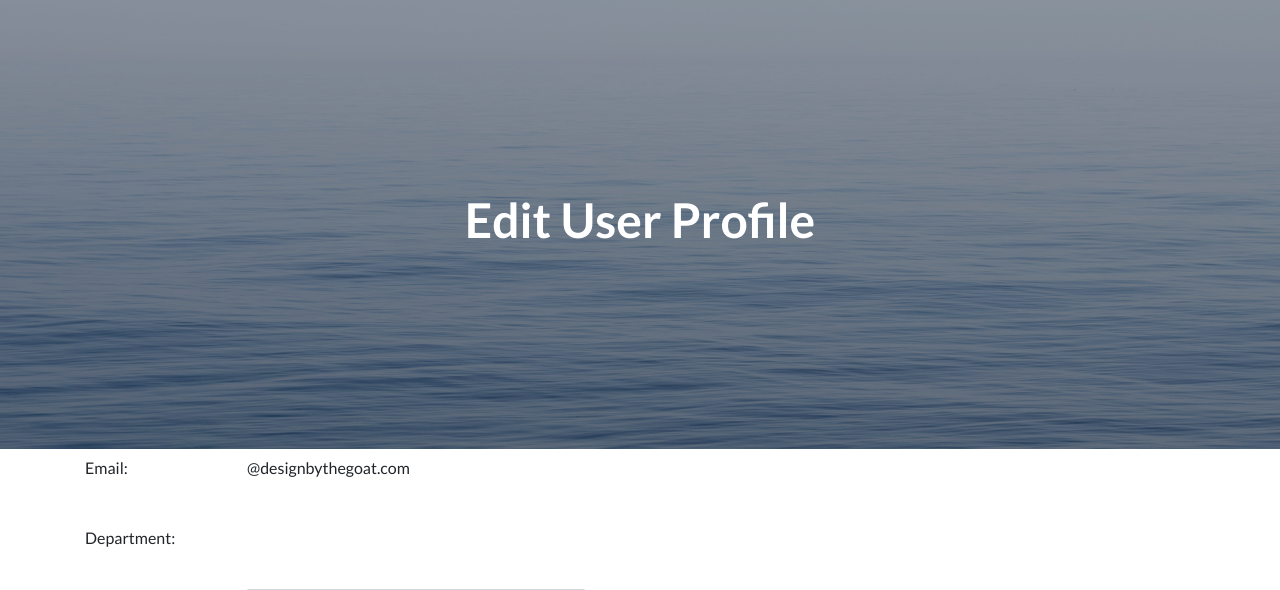
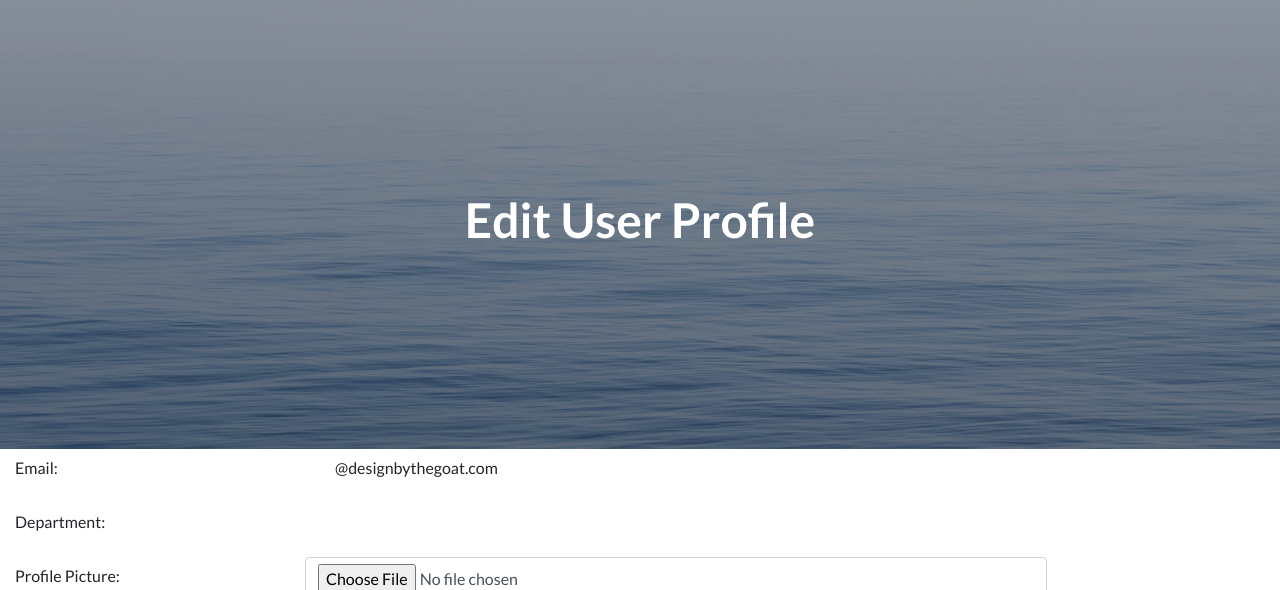
Before and after one commit to trittycoding/WebDev2FinalProject, a PHP site: page /userprofile.php in a window 1280 px wide. Shown: the part 57-647 px from the top of the page. Run offline with PHP 8.4, Linux system fonts and the light colour scheme; the visitor is signed in with stand-in values (Sample User, id 1); data that the repository does not hold is empty.

Commit message:
Fixed edit user profile viewport widths

```diff
--- a/hardware.php
+++ b/hardware.php
@@ -70,6 +70,10 @@
         </div>
         <div class="col-md-10 col-lg-8 col-xl-7 mx-auto">
             <h1>Created Hardware</h1>
+            <form class="form-inline md-form mr-auto mb-4" method="GET" action="search.php">
+              <input class="form-control mr-sm-2" type="text" placeholder="Search" aria-label="Search" name="search_value">
+              <button class="btn btn-elegant btn-rounded btn-sm my-0" type="submit">Search</button>
+            </form>
         </div>
       </div>
     </div>
--- a/userprofile.php
+++ b/userprofile.php
@@ -5,6 +5,7 @@
     $level = $_SESSION['level'];
     $username = $_SESSION['username'];
     $name = $_SESSION['name'];
+    $image = $_SESSION['image'];
 
     $query = "SELECT * FROM users WHERE username = :username";
     $statement = $db->prepare($query);
@@ -64,31 +65,28 @@
 
 
 <!--Form to edit user profile-->
-  <div class="container">
+  <div class="container-fluid">
         <form method="post" action="updateprofile.php" enctype='multipart/form-data'>
           <div class="form-group row">
-            <label for="staticEmail" class="col-sm-2 col-form-label">Email:</label>
-            <div class="form-group row">
-              <input type="text" readonly class="form-control-plaintext" id="staticEmail" value="<?=$firstlast?>@designbythegoat.com">
-            </div>
+            <label for="staticEmail" class="col-sm-3 col-form-label">Email:</label>
+                <input type="text" readonly class="form-control-plaintext col-sm-3" id="staticEmail" value="<?=$firstlast?>@designbythegoat.com">
           </div>
 
             <div class="form-group row">
-                <label for="staticDpt" class="col-sm-2 col-form-label">Department:</label>
-                <div class="form-group row">
-                    <input type="text" readonly class="form-control-plaintext" id="staticDpt" value="<?=$department?>">
-                </div>
-          </div>
+                <label for="staticDpt" class="col-sm-3 col-form-label">Department:</label>
+                    <input type="text" readonly class="form-control-plaintext col-sm-3" id="staticDpt" value="<?=$department?>"/>
+           </div>
 
           <div class="form-group row">
-            <label for="inputPicture" class="col-sm-2 col-form-label">Profile Picture:</label>
+            <label for="inputPicture" class="col-sm-3 col-form-label">Profile Picture:</label>
               <div class="form-group row">
-                <input type="file" class="form-control" id="inputPicture" name='image' placeholder="Click to upload a file">
+                <input type="file" class="form-control" id="inputPicture" name='image' placeholder="Click to upload a file"/>
+                <img class="rounded float-right" src="Uploads/<?=$image?>" alt="<?=$image?>">
               </div>
           </div>
 
           <div class="form-group row">
-            <label for="profileBio">Bio:</label>
+            <label class="col-sm-3 col-form-label" for="profileBio">Bio:</label>
           </div>
               <div class="form-group row">
                 <textarea class="form-control" id="profileBio" rows="3" name="bio"><?=$row['Bio']?></textarea>
```
Also changed, not shown: updateprofile.php (+19 -3 lines), userindex.php (+6 -2 lines), Uploads/imacG3.jpg (added), Uploads/imacG3_thumb.jpg (added), Uploads/index.png (added), Uploads/index_thumb.png (added).
